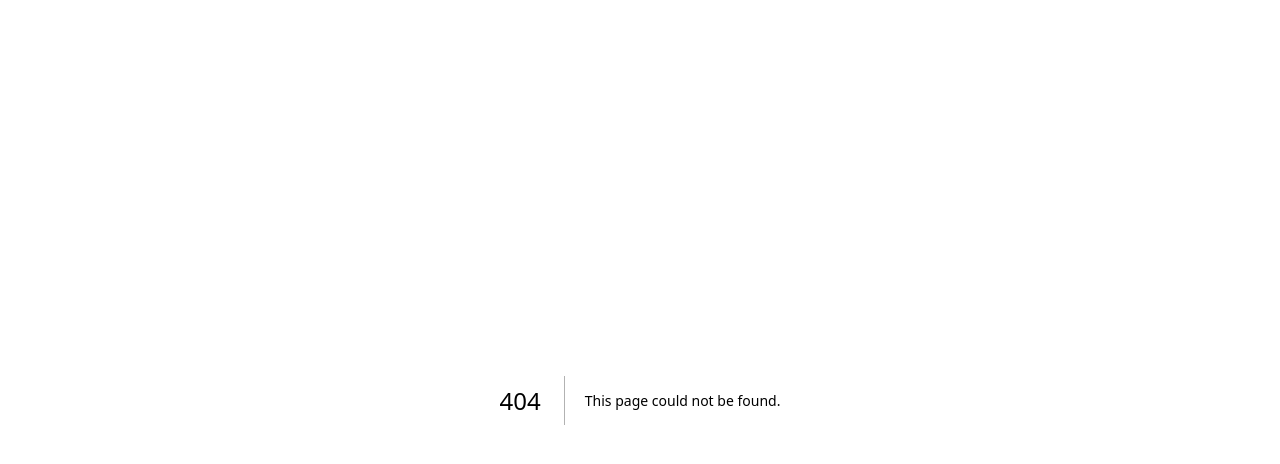
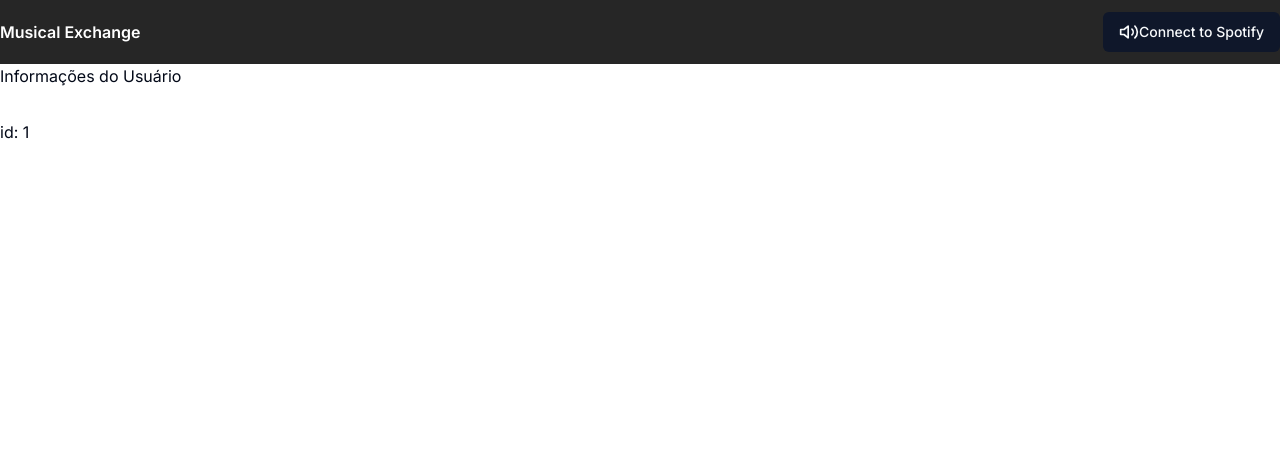
Before and after one commit to IagoDantas/musical-exchange, a Next.js app in the folder fe/: page /user/1 in a window 1280 px wide. Before the commit this address had no page. Shown: the top 464 px of the page. Built offline with nearby package versions, Linux system fonts and the light colour scheme.

Commit message:
feat: add header and playlist components

```diff
--- a/fe/app/layout.tsx
+++ b/fe/app/layout.tsx
@@ -1,6 +1,7 @@
 import type { Metadata } from "next";
 import { Inter } from "next/font/google";
 import "./globals.css";
+import { Header } from "@/components/ui/header";
 
 const inter = Inter({ subsets: ["latin"] });
 
@@ -16,7 +17,10 @@ export default function RootLayout({
 }>) {
   return (
     <html lang="en">
-      <body className={inter.className}>{children}</body>
+      <body className={inter.className}>
+        <Header />
+        {children}
+      </body>
     </html>
   );
 }
--- a/fe/app/page.tsx
+++ b/fe/app/page.tsx
@@ -2,6 +2,6 @@ import { ConnectSpotifyButton } from "@/components/ui/connect-spotify-button";
 
 export default function Home() {
   return (
-    <ConnectSpotifyButton />
+    <></>
   );
 }
--- /dev/null
+++ b/fe/app/user/[userId]/page.tsx
@@ -0,0 +1,15 @@
+interface UserDetailsProps {
+  params: {
+    userId: string;
+  };
+}
+
+
+export default async function UserDetails({ params }: UserDetailsProps) {
+  return (
+    <div className="flex flex-col gap-8">
+      <h3>Informações do Usuário</h3>
+      <p>id: {params.userId}</p>
+    </div>
+  );
+}
--- a/fe/components/ui/connect-spotify-button.tsx
+++ b/fe/components/ui/connect-spotify-button.tsx
@@ -5,7 +5,7 @@ import { Volume2 } from 'lucide-react';
 import { api } from "@/lib/axios";
 import { useEffect, useState } from "react";
 import Image from "next/image";
-import { Playlist } from "./playlist";
+import { ListOfPlaylist } from "./list-of-playlist";
 
 type SpotifyAvatar = {
   url: string
@@ -59,7 +59,7 @@ export function ConnectSpotifyButton() {
       try {
         if (accessToken) {
           // Fazer uma chamada à API do Spotify para obter as informações do usuário
-          const response = await api.get('https://api.spotify.com/v1/me', {
+          const response = await api.get('/user', {
             headers: {
               Authorization: `Bearer ${accessToken}`,
             },
@@ -82,21 +82,8 @@ export function ConnectSpotifyButton() {
     <>
       <Button onClick={handleConnectSpotify}>
         <Volume2 size={20} />
-        Connect Spotify
+        Connect to Spotify
       </Button>
-      {userData && (
-        <div className="flex flex-col gap-8">
-          <h3>Informações do Usuário</h3>
-          <p>id: {userData.id}</p>
-          <p>Nome: {userData.display_name}</p>
-          <p>Email: {userData.email}</p>
-          {userData && userData.images && (
-            <Image src={userData.images[1].url} width={userData.images[1].width} height={userData.images[1].height} alt={userData.display_name} />
-          )}
-          <Playlist accessToken={accessToken} />
-        </div >
-      )
-      }
     </>
 
   )
--- /dev/null
+++ b/fe/components/ui/header.tsx
@@ -0,0 +1,16 @@
+import { ConnectSpotifyButton } from "./connect-spotify-button";
+
+export function Header() {
+  return (
+    <header className="flex justify-between items-center h-[64px] bg-[#262626]">
+      <div>
+        <h2 className="text-white font-semibold">Musical Exchange</h2>
+
+      </div>
+      <div>
+
+        <ConnectSpotifyButton />
+      </div>
+    </header>
+  );
+}
--- a/fe/components/ui/playlist.tsx
+++ b/fe/components/ui/list-of-playlist.tsx
@@ -10,7 +10,6 @@ interface PlaylistProps {
 
 type Images = {
   url: string;
-
 }
 
 type Playlist = {
@@ -22,7 +21,7 @@ type Playlist = {
 }
 
 
-export function Playlist({ accessToken }: PlaylistProps) {
+export function ListOfPlaylist({ accessToken }: PlaylistProps) {
 
   const [playlist, setPlaylist] = useState<Playlist[]>([]);
 
@@ -53,8 +52,8 @@ export function Playlist({ accessToken }: PlaylistProps) {
           <div key={playlist.id} className="w-1/2 flex">
             <Image
               src={playlist.images[0].url}
-              width="300"
-              height="300"
+              width="100"
+              height="100"
               alt={playlist.name}
             />
             <h3>{playlist.name}</h3>
```
Also changed, not shown: fe/components/ui/playlist-card.tsx (added).
